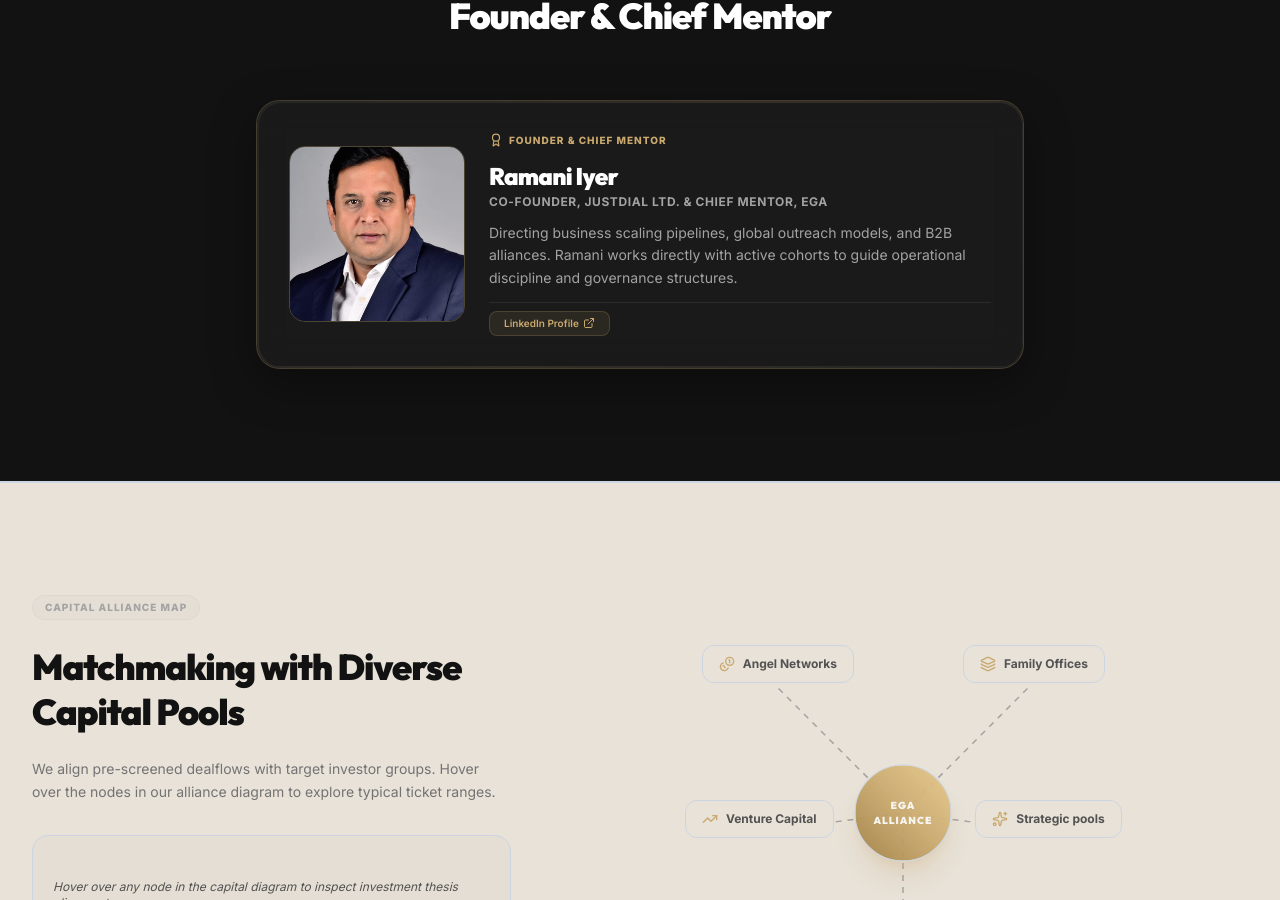
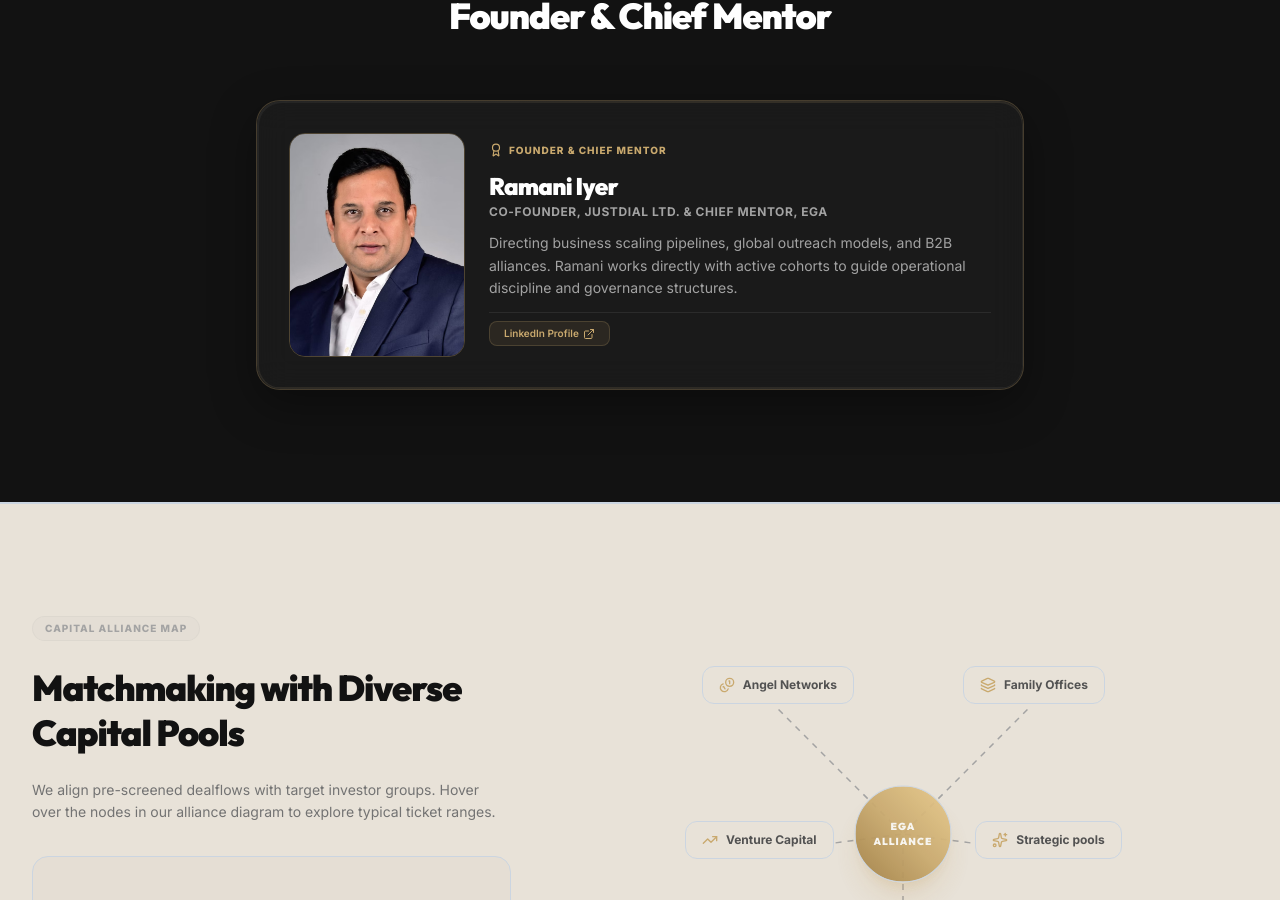
Before and after one commit to Shreyas0011/ElephantGodAccelerator_website, a Next.js app: page / in a window 1280 px wide. Shown: the part 2011-2911 px from the top of the page. Built offline with nearby package versions, Linux system fonts and the light colour scheme.

Commit message:
style: fix founder image aspect ratio and positioning to avoid cropping

```diff
--- a/src/app/mentors/page.tsx
+++ b/src/app/mentors/page.tsx
@@ -36,11 +36,11 @@ export default function MentorsPage() {
         <div className="max-w-4xl mx-auto px-4 sm:px-6 lg:px-8">
           <div className="glass-card p-6 sm:p-8 rounded-3xl border border-gray-200 hover:border-gold/30 flex flex-col md:flex-row gap-8 text-left transition-all max-w-2xl mx-auto">
             {/* Photo */}
-            <div className="w-36 h-36 sm:w-44 sm:h-44 rounded-2xl overflow-hidden shrink-0 border border-gray-200 self-center">
+            <div className="w-36 h-48 sm:w-44 sm:h-56 rounded-2xl overflow-hidden shrink-0 border border-gray-200 self-center">
               <img
                 src={founder.img}
                 alt={founder.name}
-                className="w-full h-full object-cover"
+                className="w-full h-full object-cover object-top"
               />
             </div>
 
--- a/src/app/page.tsx
+++ b/src/app/page.tsx
@@ -434,11 +434,11 @@ export default function HomePage() {
           <div className="max-w-3xl mx-auto">
             <div className="premium-card p-6 sm:p-8 flex flex-col md:flex-row gap-6 items-center">
               {/* Photo */}
-              <div className="w-36 h-36 sm:w-44 sm:h-44 rounded-2xl overflow-hidden shrink-0 border border-gold/30 relative">
+              <div className="w-36 h-48 sm:w-44 sm:h-56 rounded-2xl overflow-hidden shrink-0 border border-gold/30 relative">
                 <img
                   src="/ramani_iyer.png"
                   alt="Ramani Iyer"
-                  className="w-full h-full object-cover"
+                  className="w-full h-full object-cover object-top"
                 />
               </div>
               {/* Profile content */}
```
